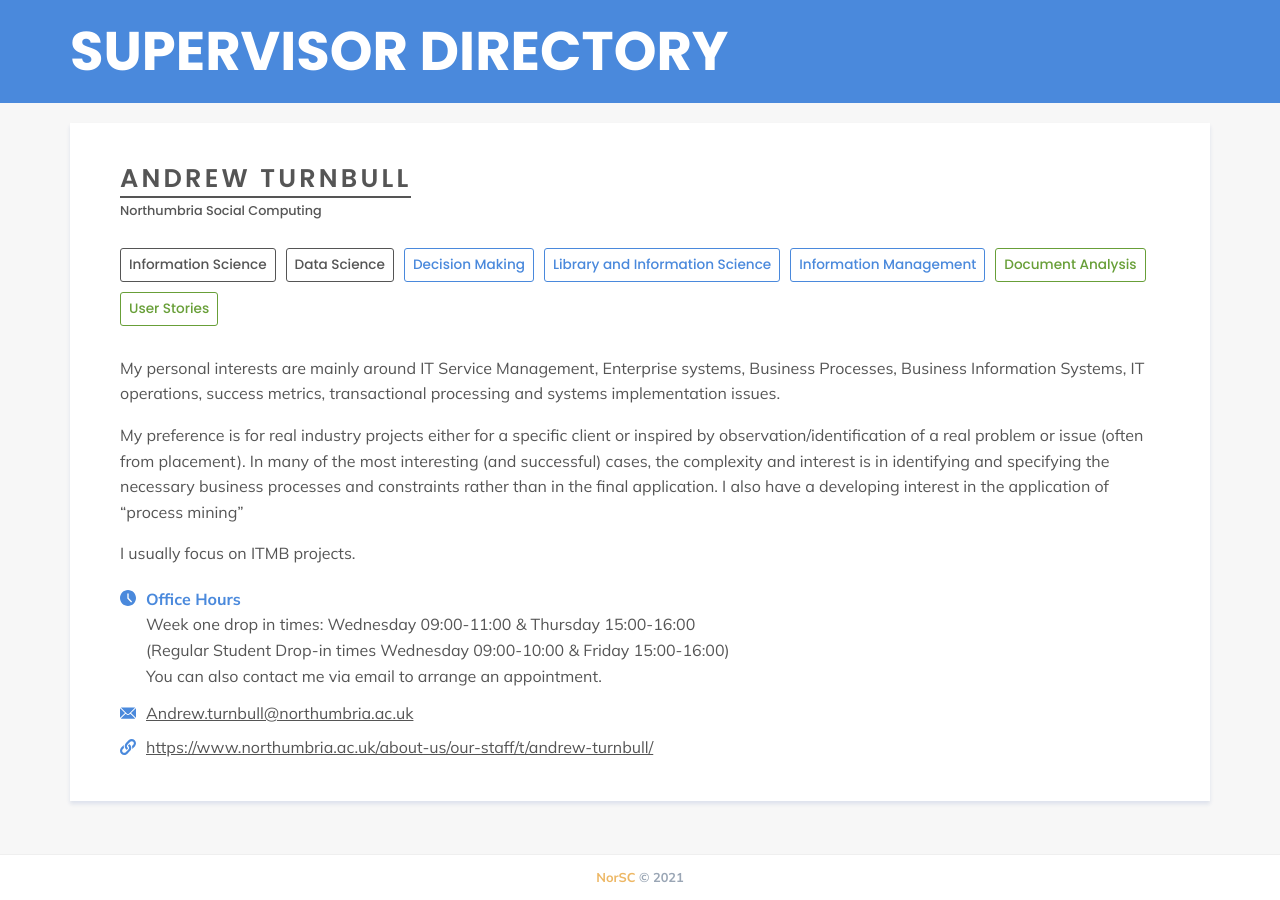
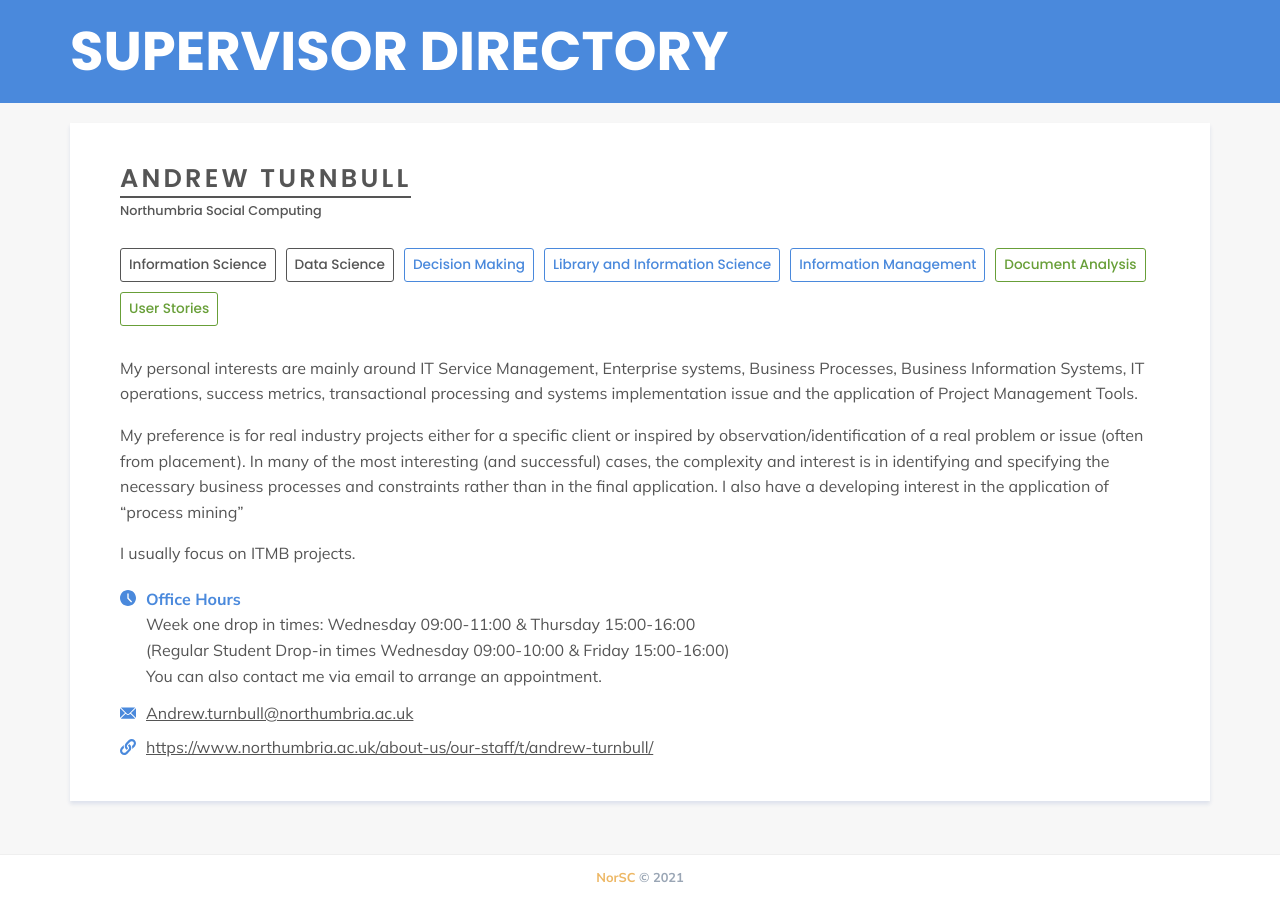
Before and after one commit to NorSC/supervisor-search, a Jekyll site: the page built from _supervisors/andrew-turnbull.md, in a window 1280 px wide. Built offline with Jekyll 4.4.1, drawn with Linux system fonts in a browser that asks for light colours; a script that is not in the unit is left out.

Commit message:
Update Supervisors “andrew-turnbull”

```diff
--- a/_supervisors/andrew-turnbull.md
+++ b/_supervisors/andrew-turnbull.md
@@ -24,7 +24,7 @@ additional_details: >-
   My personal interests are mainly around IT Service Management, Enterprise
   systems, Business Processes, Business Information Systems, IT
   operations,  success metrics, transactional processing and systems
-  implementation issues.
+  implementation issue and the application of Project Management Tools.
 
 
   My preference is for real industry projects either for a specific client or inspired by observation/identification of a real problem or issue (often from placement). In many of the most interesting (and successful) cases, the complexity and interest is in identifying and specifying the necessary business processes and constraints rather than in the final application. I﻿ also have a developing interest in the application of "process mining"
@@ -37,5 +37,5 @@ additional_details_msc: >-
   transactional and master data than the technical programming of them.
 
 
-  My personal interests are mainly around IT Service Management, Enterprise systems, Business Processes, Business Information Systems, IT operations,  success metrics, transactional processing and systems implementation issues. (I would like to investigate "process mining" but haven't managed to free up the time yet.)
+  My personal interests are mainly around IT Service Management, Enterprise systems, Business Processes, Business Information Systems, IT operations,  success metrics, transactional processing and systems implementation issues, and the application of Project Management Tools. (I would like to investigate "process mining" but haven't managed to free up the time yet.)
 ---
```
